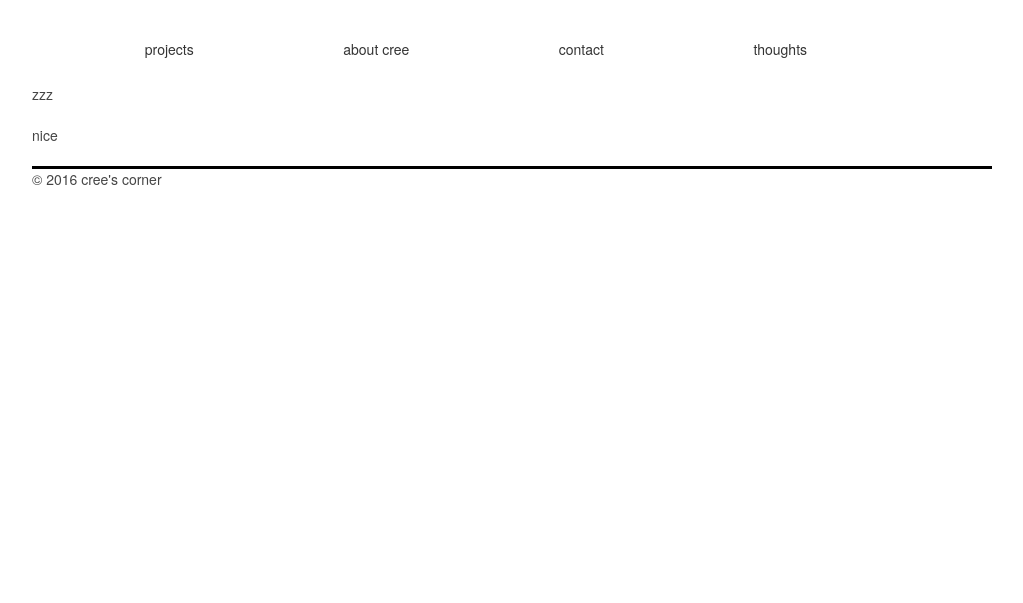
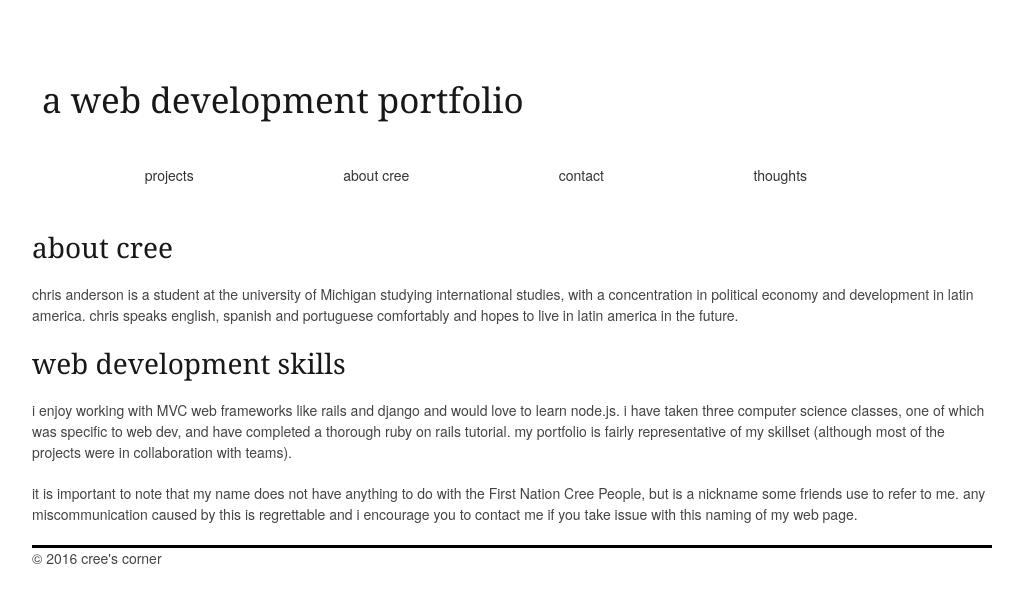
Before and after one commit to yaboicree/blogfolio, a Rails app: page /about in a window 1280 px wide. Shown: the top 603 px of the page, without its empty margins (128-1151 px from the left). Run offline with Rails 7, Linux system fonts and the light colour scheme; style sheets or scripts are compiled from the project's sources; some libraries are stand-ins or nearby versions.

Commit message:
update pages
changed subheader. added more info to about page.

```diff
--- a/app/assets/stylesheets/application.css
+++ b/app/assets/stylesheets/application.css
@@ -4,6 +4,18 @@
  */
 
 /* custom navbar */
+
+h1 {
+  margin: 20px 0px 40px 0px;
+}
+
+h2, h3 {
+	margin: 20px 0px;
+}
+
+nav {
+	margin: 40px 0px;
+}
 
 nav li {
 	list-style-type: none;
--- a/app/assets/stylesheets/monologue/blog/custom.css
+++ b/app/assets/stylesheets/monologue/blog/custom.css
@@ -3,6 +3,10 @@
  * had same issue with header html.erb file
  * and rails links in _header.html.erb didnt work
  */
+
+nav {
+	margin: 40px 0px;
+}
 
 nav li {
 	list-style-type: none;
@@ -13,6 +17,8 @@ nav li {
 .nav {
 	text-decoration: none;
 }
+
+
 
 .nav:hover {
 	text-decoration: none;
--- a/app/views/layouts/_header.html.erb
+++ b/app/views/layouts/_header.html.erb
@@ -1,7 +1,7 @@
 <!-- main header -->
 <header class="main-header sixteen columns clearfix">
   <h1><a href="<%= root_path %>"><%=Monologue::Config.site_name%></a></h1>
-  <h2><%=Monologue::Config.site_subtitle%></h2>
+  <h2>a web development portfolio</h2>
 
   <!-- navbar -->
 	<%= render "layouts/navbar" %>
--- a/app/views/layouts/monologue/application.html.erb
+++ b/app/views/layouts/monologue/application.html.erb
@@ -10,7 +10,7 @@
   <div class="container">
     <header class="main-header sixteen columns clearfix">
       <%= rss_icon %>
-      <h1><a href="<%= root_path %>"><%=Monologue::Config.site_name%></a></h1>
+      <h1><a href="/"><%=Monologue::Config.site_name%></a></h1>
       <h2><%=Monologue::Config.site_subtitle%></h2>
 
       <!-- custom navbar -->
--- a/app/views/pages/about.html.erb
+++ b/app/views/pages/about.html.erb
@@ -1,7 +1,12 @@
 <% provide(:title, "about") %>
 
-<p>zzz</p>
+<h3>about cree</h2>
+<p>chris anderson is a student at the university of Michigan studying international studies, with a concentration in political economy and development in latin america. chris speaks english, spanish and portuguese comfortably and hopes to live in latin america in the future.</p>
+
+
+<h3>web development skills </h2>
+<p>i enjoy working with MVC web frameworks like rails and django and would love to learn node.js. i have taken three computer science classes, one of which was specific to web dev, and have completed a thorough ruby on rails tutorial. my portfolio is fairly representative of my skillset (although most of the projects were in collaboration with teams). </p>
 
 
 
-nice
+<p>it is important to note that my name does not have anything to do with the First Nation Cree People, but is a nickname some friends use to refer to me. any miscommunication caused by this is regrettable and i encourage you to contact me if you take issue with this naming of my web page.</p>
--- a/app/views/pages/index.html.erb
+++ b/app/views/pages/index.html.erb
@@ -15,7 +15,7 @@
 </br>
 
 
-<h3>coursework/proof of skills</h3>
+<h3>coursework / online learning</h3>
 
 <!-- rails tutorial -->
 <h2><a href="http://evening-fjord-9218.herokuapp.com">"motabook"</a></h2>
@@ -26,14 +26,14 @@
 
 <!-- eecs 183 final project -->
 <h2><a href="http://mere-zebra-courses.herokuapp.com">course guide app</a></h2>
-<h3>python / django / github / collaborative work</h3>
+<h3>python / django / github / group work</h3>
 <p>description:</p>
 <img src="" alt="">
 </br>
 
 <!-- si 206 projects -->
 <h2><a href="http://andersan.net23.net/group_project">web dev final project</a></h2>
-<h3>responsive and accessible html / css / javascript / jquery / group work</h3>
+<h3>responsive and accessible html / css / php / javascript / jquery / group work</h3>
 <p>description:</p>
 <img src="" alt="">
 </br>
```
